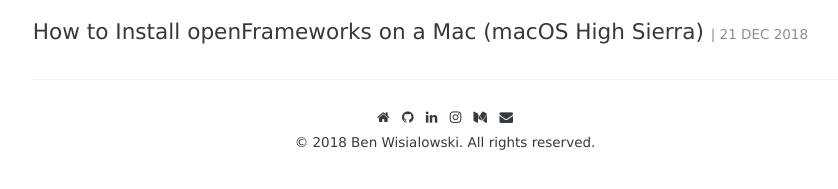
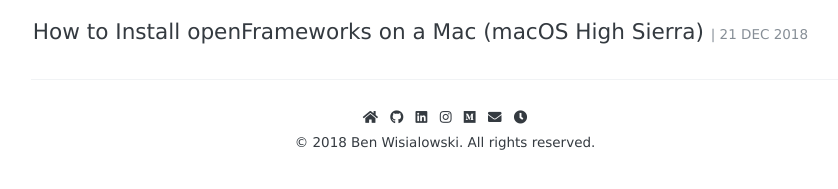
Before and after one commit to benwiz/blog, a Jekyll site: the page built from index.html, in a window 1280 px wide. Shown: the part 205-394 px from the top of the page, without its empty margins (195-1033 px from the left). Built offline with Jekyll 4.4.1, drawn with Linux system fonts in a browser that asks for light colours; nearby versions of some CDN libraries; some web fonts are replaced; the list of posts is cut into pages by our own code.

Commit message:
add deploy status and update fa link

```diff
--- a/_includes/footer.html
+++ b/_includes/footer.html
@@ -5,65 +5,66 @@
     <a href="https://benwiz.io/"><i class="fa fa-home" aria-hidden="true"></i></a>
 
     {% if site.author.facebook %}
-    <a href="https://www.facebook.com/{{ site.author.facebook }}"><i class="fa fa-facebook" aria-hidden="true"></i></a>
+    <a href="https://www.facebook.com/{{ site.author.facebook }}"><i class="fab fa-facebook" aria-hidden="true"></i></a>
     {% endif %}
 
 	{% if site.author.youtubeUser %}
-    <a href="https://www.youtube.com/user/{{ site.author.youtubeUser }}"><i class="fa fa-youtube" aria-hidden="true"></i></a>
+    <a href="https://www.youtube.com/user/{{ site.author.youtubeUser }}"><i class="fab fa-youtube" aria-hidden="true"></i></a>
     {% endif %}
 
 	{% if site.author.youtubeChannel %}
-    <a href="https://www.youtube.com/channel/{{ site.author.youtubeChannel }}"><i class="fa fa-youtube-play" aria-hidden="true"></i></a>
+    <a href="https://www.youtube.com/channel/{{ site.author.youtubeChannel }}"><i class="fab fa-youtube-play" aria-hidden="true"></i></a>
     {% endif %}
 
     {% if site.author.twitter %}
-    <a href="https://twitter.com/{{ site.author.twitter }}"><i class="fa fa-twitter" aria-hidden="true"></i></a>
+    <a href="https://twitter.com/{{ site.author.twitter }}"><i class="fab fa-twitter" aria-hidden="true"></i></a>
     {% endif %}
 
     {% if site.author.github %}
-    <a href="https://github.com/{{ site.author.github }}"><i class="fa fa-github" aria-hidden="true"></i></a>
+    <a href="https://github.com/{{ site.author.github }}"><i class="fab fa-github" aria-hidden="true"></i></a>
     {% endif %}
 
 	{% if site.author.stackoverflow %}
-    <a href="http://stackoverflow.com/users/{{ site.author.stackoverflow }}"><i class="fa fa-stack-overflow" aria-hidden="true"></i></a>
+    <a href="http://stackoverflow.com/users/{{ site.author.stackoverflow }}"><i class="fab fa-stack-overflow" aria-hidden="true"></i></a>
     {% endif %}
 
 	{% if site.author.quora %}
-    <a href="https://www.quora.com/profile/{{ site.author.quora }}"><i class="fa fa-quora" aria-hidden="true"></i></a>
+    <a href="https://www.quora.com/profile/{{ site.author.quora }}"><i class="fab fa-quora" aria-hidden="true"></i></a>
     {% endif %}
 
     {% if site.author.linkedin %}
-    <a href="https://www.linkedin.com/in/{{ site.author.linkedin }}"><i class="fa fa-linkedin" aria-hidden="true"></i></a>
+    <a href="https://www.linkedin.com/in/{{ site.author.linkedin }}"><i class="fab fa-linkedin" aria-hidden="true"></i></a>
     {% endif %}
 
 	{% if site.author.pinterest %}
-    <a href="https://www.pinterest.com/{{ site.author.pinterest }}"><i class="fa fa-pinterest" aria-hidden="true"></i></a>
+    <a href="https://www.pinterest.com/{{ site.author.pinterest }}"><i class="fab fa-pinterest" aria-hidden="true"></i></a>
     {% endif %}
 
 	{% if site.author.googlePlus %}
-    <a href="https://plus.google.com/{{ site.author.googlePlus }}"><i class="fa fa-google-plus" aria-hidden="true"></i></a>
+    <a href="https://plus.google.com/{{ site.author.googlePlus }}"><i class="fab fa-google-plus" aria-hidden="true"></i></a>
     {% endif %}
 
 	{% if site.author.instagram %}
-    <a href="https://www.instagram.com/{{ site.author.instagram }}"><i class="fa fa-instagram" aria-hidden="true"></i></a>
+    <a href="https://www.instagram.com/{{ site.author.instagram }}"><i class="fab fa-instagram" aria-hidden="true"></i></a>
     {% endif %}
 
 	{% if site.author.reddit %}
-    <a href="https://www.reddit.com/user/{{ site.author.reddit }}"><i class="fa fa-reddit" aria-hidden="true"></i></a>
+    <a href="https://www.reddit.com/user/{{ site.author.reddit }}"><i class="fab fa-reddit" aria-hidden="true"></i></a>
     {% endif %}
 
     {% if site.author.medium %}
-    <a href="https://medium.com/@{{ site.author.medium }}"><i class="fa fa-medium" aria-hidden="true"></i></a>
+    <a href="https://medium.com/@{{ site.author.medium }}"><i class="fab fa-medium" aria-hidden="true"></i></a>
     {% endif %}
 
     {% if site.author.tumblr %}
-    <a href="https://{{ site.author.tumblr }}.tumblr.com"><i class="fa fa-tumblr" aria-hidden="true"></i></a>
+    <a href="https://{{ site.author.tumblr }}.tumblr.com"><i class="fab fa-tumblr" aria-hidden="true"></i></a>
     {% endif %}
 
     {% if site.author.email %}
     <a href="mailto:{{ site.author.email }}"><i class="fa fa-envelope" aria-hidden="true"></i></a>
     {% endif %}
 
+    <a href="{{ site.url }}{{ site.baseurl }}/status/"><i class="fas fa-clock" aria-hidden="true"></i></a>
   </div>
   © {{ site.copyright.year }} {{ site.copyright.name }}. All rights reserved.
 </div>
--- a/_includes/head.html
+++ b/_includes/head.html
@@ -8,7 +8,7 @@
   <link rel="stylesheet" href="{{ site.baseurl }}/assets/css/main.css" type="text/css">
 
   <!-- Font -->
-  <link rel="stylesheet" href="https://maxcdn.bootstrapcdn.com/font-awesome/4.7.0/css/font-awesome.min.css">
+  <link rel="stylesheet" href="https://use.fontawesome.com/releases/v5.6.3/css/all.css" integrity="sha384-UHRtZLI+pbxtHCWp1t77Bi1L4ZtiqrqD80Kn4Z8NTSRyMA2Fd33n5dQ8lWUE00s/" crossorigin="anonymous">
   <link href='//spoqa.github.io/spoqa-han-sans/css/SpoqaHanSans-kr.css' rel='stylesheet' type='text/css'>
   <link href="https://fonts.googleapis.com/css?family=Ubuntu+Mono" rel="stylesheet">
 
```
